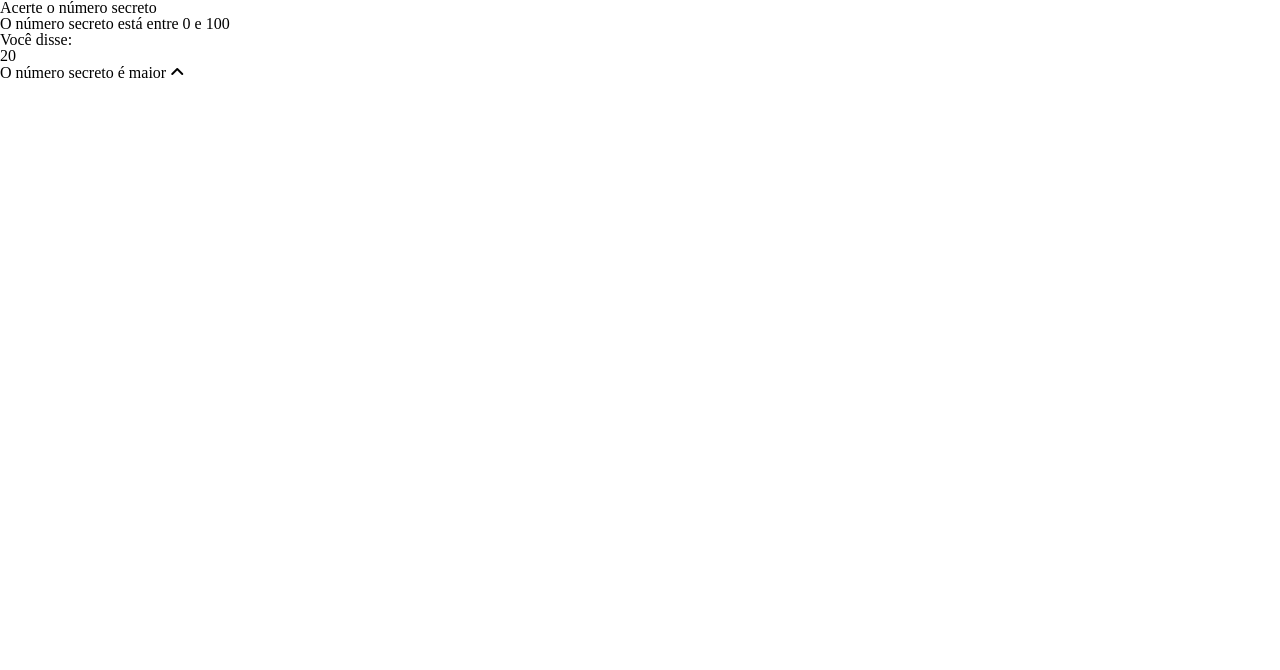
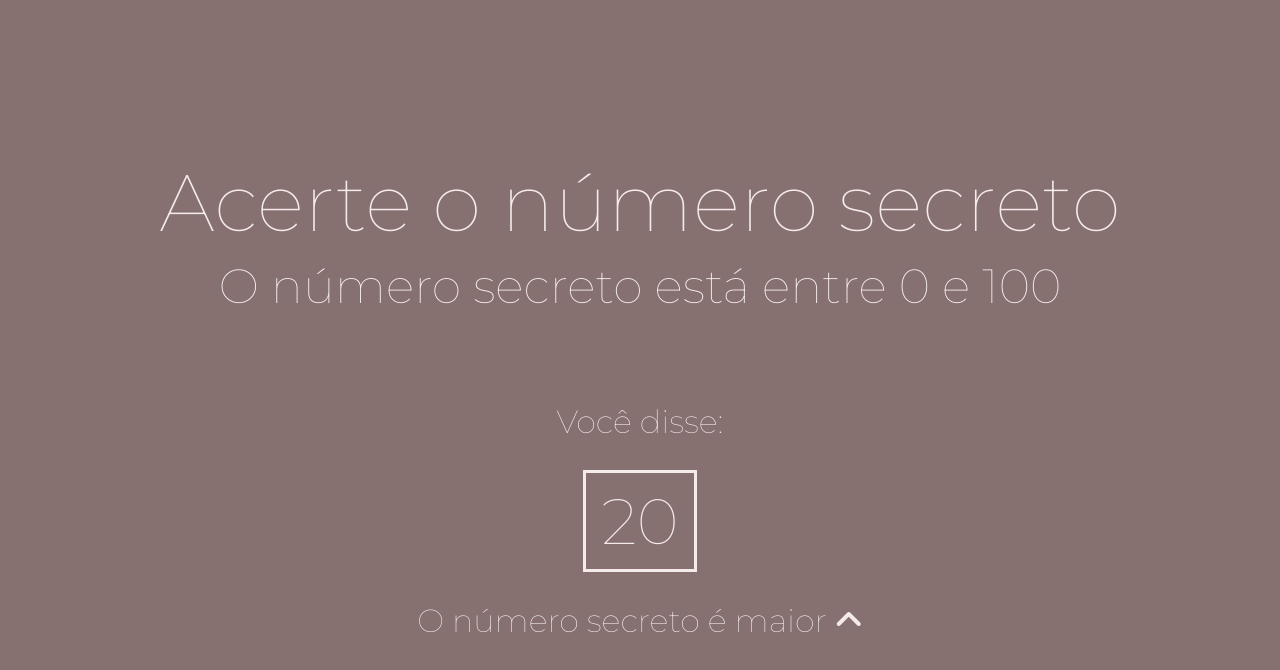
Before and after one commit to RudiJr/numero-secreto, a plain HTML site: page index.html in a window 1280 px wide. Drawn offline with nearby package versions, Linux system fonts and the light colour scheme.

Commit message:
Created Base css for the project

```diff
--- a/style.css
+++ b/style.css
@@ -2,6 +2,41 @@
 
 :root {
     --font-family: 'Montserrat', sans-serif;
-    --bg-color: #F5EBEB;
-    --primary-color: #867070;
+    --bg-color: #867070;
+    --primary-color: #F5EBEB;
 }
+
+body {
+    background-color: var(--bg-color);
+    color: var(--primary-color);
+    min-height: 100vh;
+    display: flex;
+    flex-direction: column;
+    align-items: center;
+    justify-content: center;
+    text-align: center;
+    margin: 0;
+    font-family: var(--font-family);
+}
+
+h1 {
+    font-size: 5rem;
+}
+
+h3{
+    font-size: 3rem;
+    margin-top: 1.2rem;
+}
+
+.mensagem {
+    font-size: 2rem;
+    margin-top: 6rem;
+}
+
+.box {
+   border: .2rem solid var(--primary-color);
+   display: inline-block;
+   font-size: 4rem;
+   padding: 1rem;
+   margin: 2rem;
+}
```
